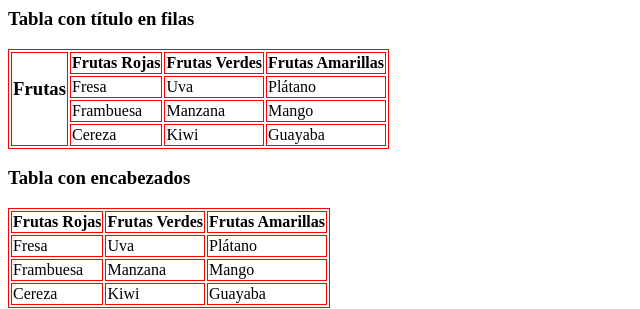
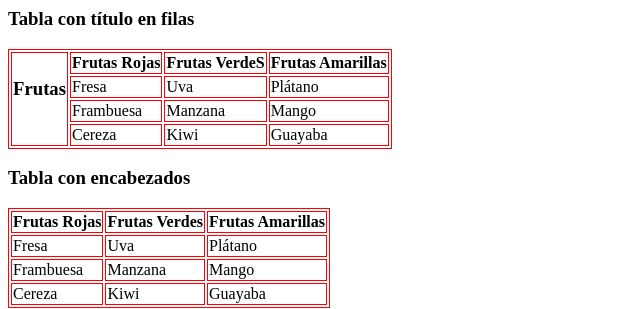
Before and after one commit to Ulisescospolitan12/Tablas, a plain HTML site: page index.html in a window 1280 px wide. Shown: the top 309 px of the page, 0-640 px from the left. Drawn offline with Linux system fonts and the light colour scheme.

Commit message:
Update index.html

```diff
--- a/index.html
+++ b/index.html
@@ -2,7 +2,7 @@
 <tr>
 <td rowspan=4><center><h3>Frutas</center></h3></td>
 <th>Frutas Rojas</th>
-<th>Frutas Verdes</th>
+<th>Frutas VerdeS</th>
 <th>Frutas Amarillas</th>
 </tr>
 <tr>
```
